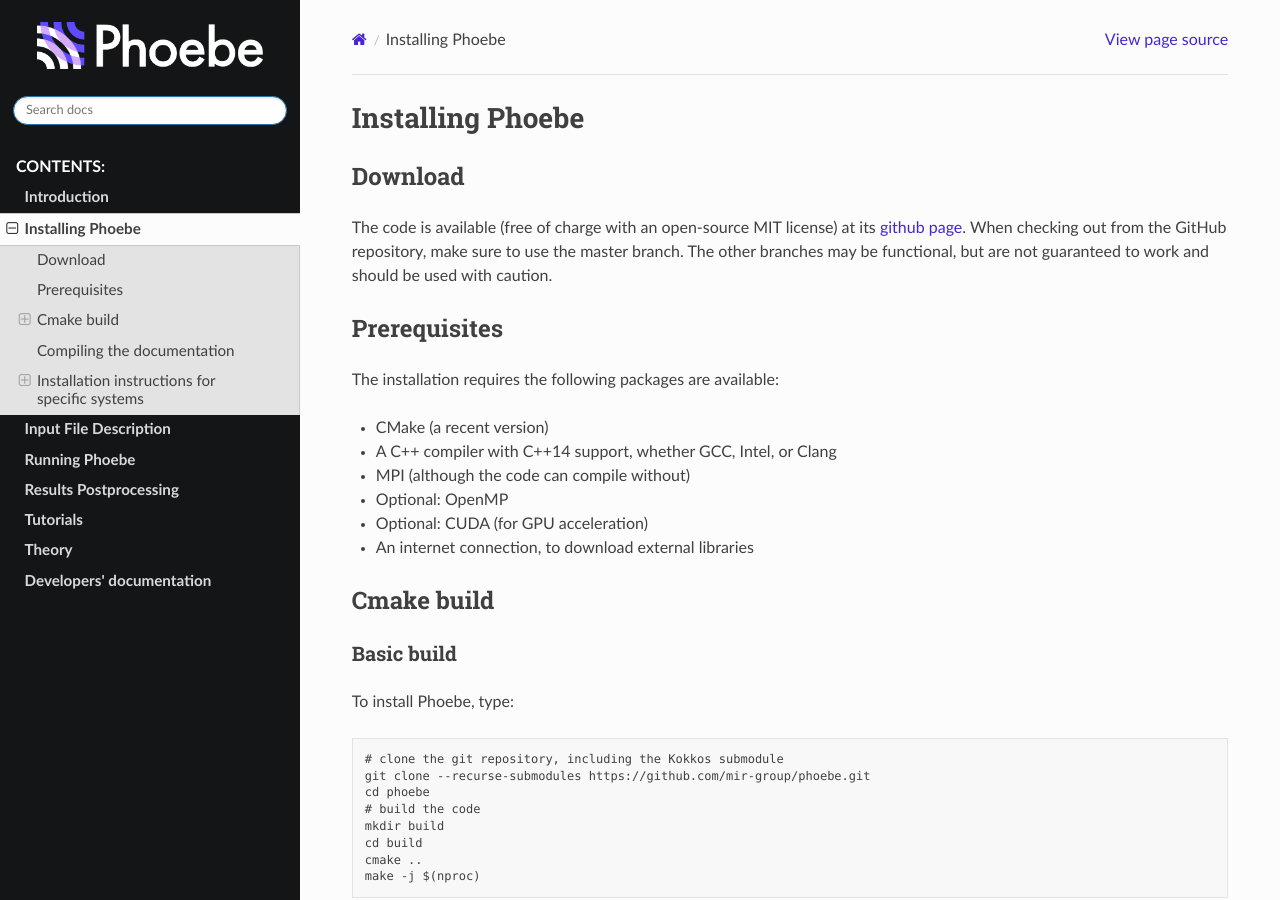
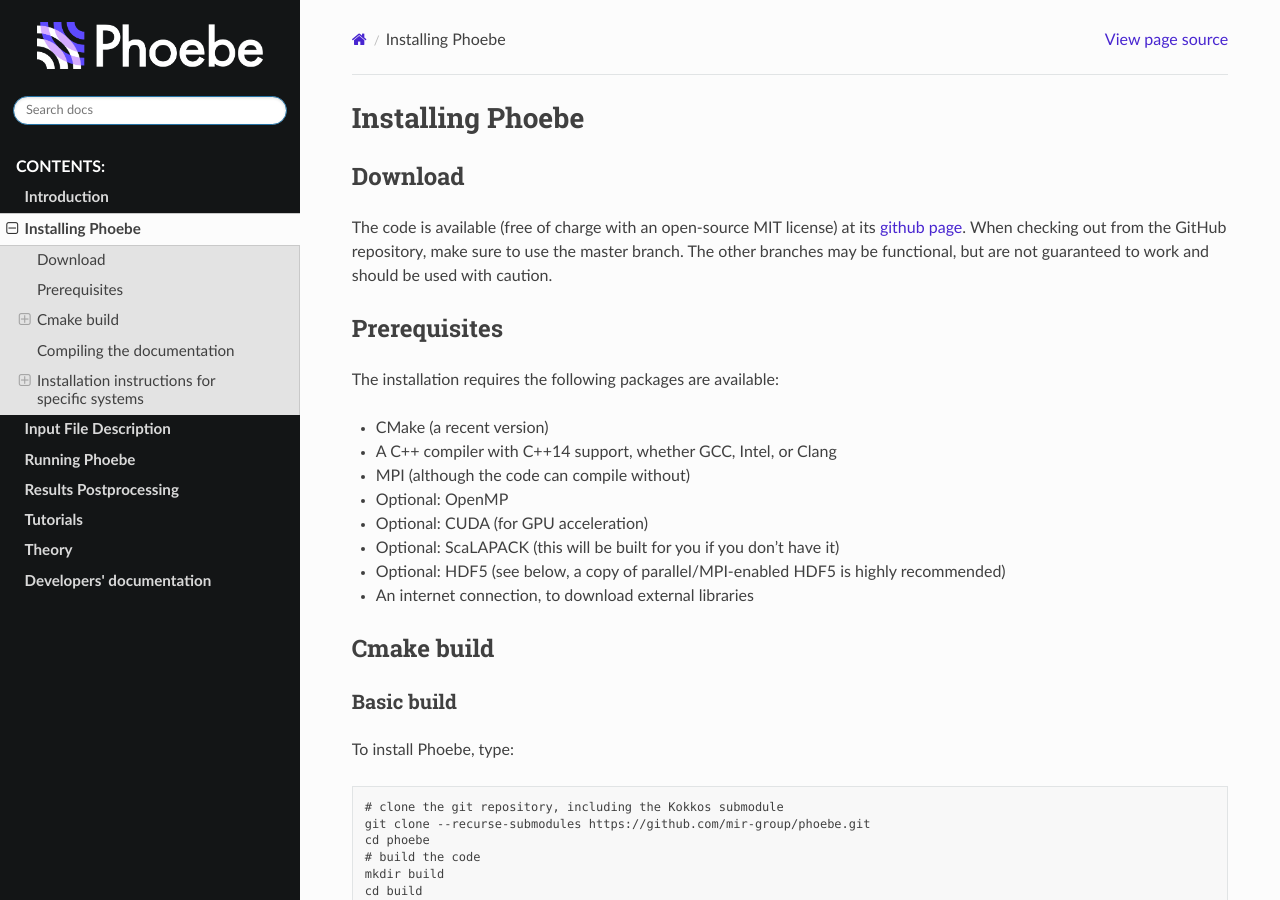
Before and after one commit to mir-group/phoebe, a Sphinx documentation site: the page built from doc/sphinx/source/installation.rst, in a window 1280 px wide and 900 px high. Built offline with Sphinx 7.4.7 and the Read the Docs theme 2.0.0, drawn with Linux system fonts in a browser that asks for light colours; formulas are drawn with MathJax 3.

Commit message:
add some additional comments to the installation prerequisites

```diff
--- a/doc/sphinx/source/installation.rst
+++ b/doc/sphinx/source/installation.rst
@@ -23,6 +23,10 @@
 * Optional: OpenMP
 
 * Optional: CUDA (for GPU acceleration)
+
+* Optional: ScaLAPACK (this will be built for you if you don't have it)
+
+* Optional: HDF5 (see below, a copy of parallel/MPI-enabled HDF5 is highly recommended)
 
 * An internet connection, to download external libraries
 
```
